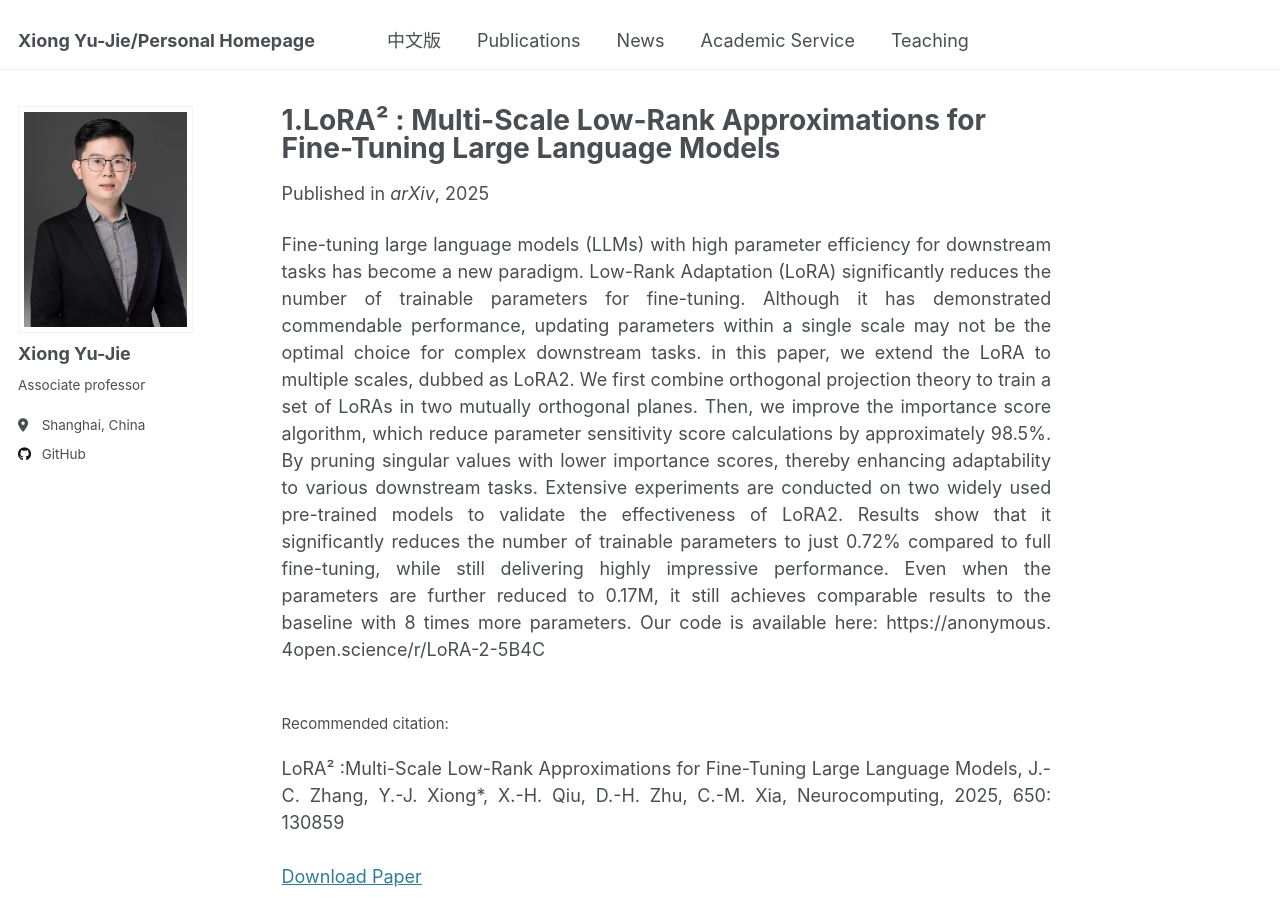
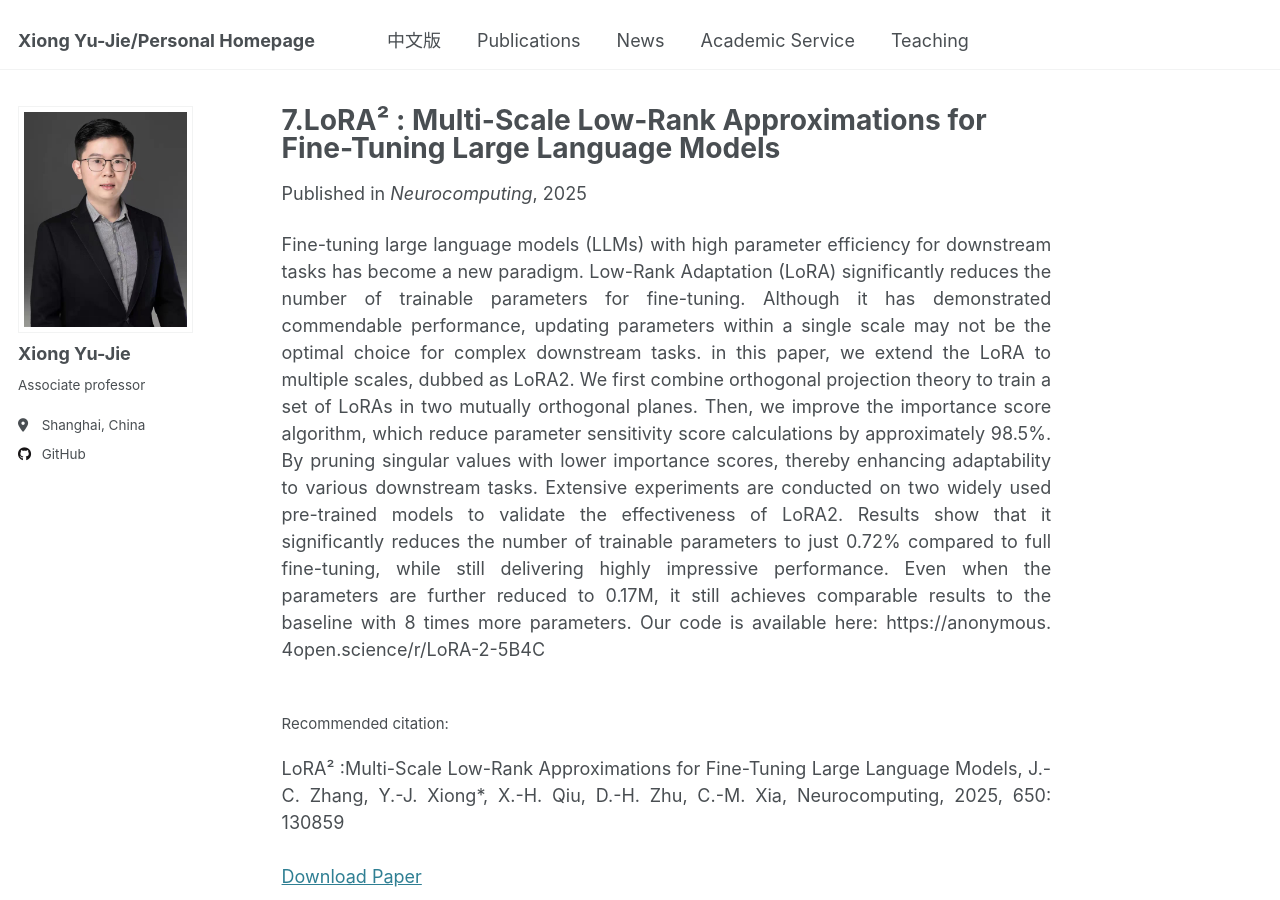
Before and after one commit to X-Lab-CN/introduce, a Jekyll site: the page built from _publications/2025-10-18-paper-title-number-1.md, in a window 1280 px wide and 900 px high. Built offline with Jekyll 4.4.1, drawn with Linux system fonts in a browser that asks for light colours.

Commit message:
Update 2025-10-18-paper-title-number-1.md

```diff
--- a/_publications/2025-10-18-paper-title-number-1.md
+++ b/_publications/2025-10-18-paper-title-number-1.md
@@ -1,11 +1,11 @@
 ---
-title: "1.LoRA² : Multi-Scale Low-Rank Approximations for Fine-Tuning Large Language Models"
+title: "7.LoRA² : Multi-Scale Low-Rank Approximations for Fine-Tuning Large Language Models"
 collection: publications
 category: 2025
 permalink: /publication/2025-10-18-paper-title-number-1
 excerpt: '<div style="text-align: justify;">The paper proposes LoRA², which trains LoRAs on orthogonal planes, improves the importance score algorithm, and shows better performance than baselines in fine - tuning large language models with fewer parameters.</div>'
 date: 2025-10-18
-venue: 'arXiv'
+venue: 'Neurocomputing'
 paperurl: 'http://xiongyujie.cn/files/LoRA² _Multi-Scale_Low-Rank_Approximations_for_Fine-Tuning_Large_Language_Models.pdf'
 citation: '<br/><div style="text-align: justify;">LoRA² :Multi-Scale Low-Rank Approximations for Fine-Tuning Large Language Models, J.-C. Zhang, Y.-J. Xiong*, X.-H. Qiu, D.-H. Zhu, C.-M. Xia, Neurocomputing, 2025, 650: 130859</div>'
 ---
```
